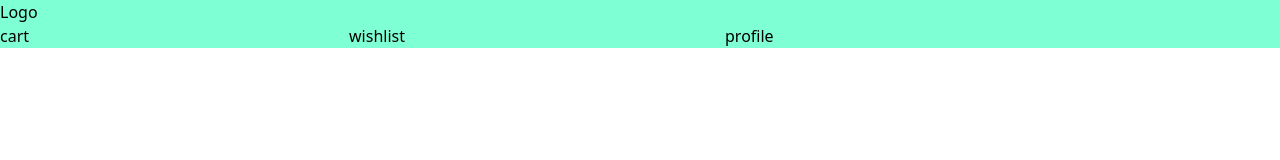
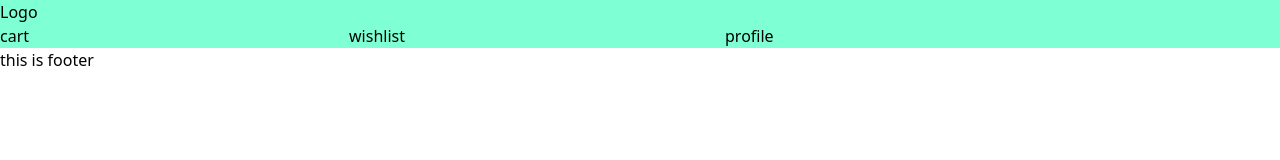
Before and after one commit to PM-112003/Zidio_E-commerce, a React (Vite) app in the folder frontend/: page / in a window 1280 px wide. Shown: the top 160 px of the page. Built offline with nearby package versions, Linux system fonts and the light colour scheme.

Commit message:
footer component created

```diff
--- a/frontend/src/App.jsx
+++ b/frontend/src/App.jsx
@@ -1,24 +1,20 @@
+import Footer from "./Footer.jsx";
 function App() {
- return (
-  <header className="row justify-between"id="one">
-      <div>
-          Logo
-      </div>
-      <div>
+  return (
+    <>
+      <header className="row justify-between" id="one">
+        <div>Logo</div>
+        <div>
           <ul className="flex gap-[25vw]">
-            <li>
-              cart
-            </li>
-            <li>
-              wishlist
-            </li>
-            <li>
-              profile
-            </li>
+            <li>cart</li>
+            <li>wishlist</li>
+            <li>profile</li>
           </ul>
-      </div>
-    </header>
- )
+        </div>
+      </header>
+      <Footer />
+    </>
+  );
 }
 
-export default App
+export default App;
--- /dev/null
+++ b/frontend/src/Footer.jsx
@@ -0,0 +1,9 @@
+const Footer = () => {
+  return (
+    <footer>
+      <h3>this is footer</h3>
+    </footer>
+  );
+};
+
+export default Footer;
```
